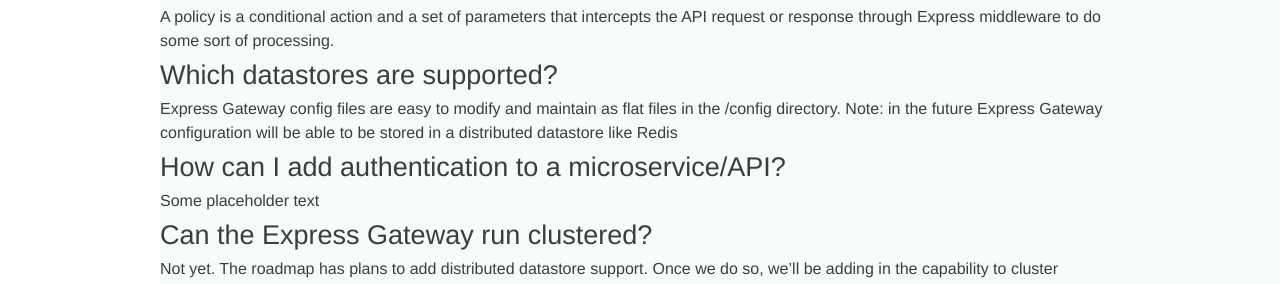
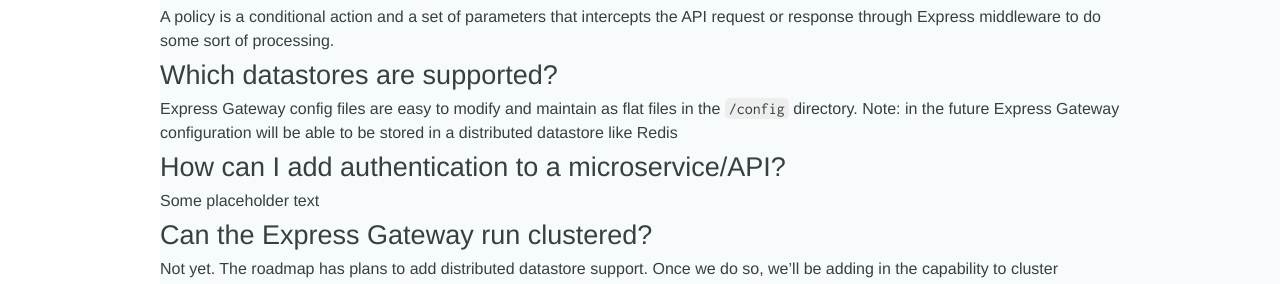
Before and after one commit to ExpressGateway/express-gateway.io, a Jekyll site: the page built from _pages/documentation-faq.md, in a window 1280 px wide. Shown: the part 523-807 px from the top of the page. Built offline with Jekyll 4.4.1, drawn with Linux system fonts in a browser that asks for light colours; nearby versions of some CDN libraries; some web fonts are replaced; comment, search, counter and statistics services are not loaded.

Commit message:
inline code element

```diff
--- a/_includes/head.html
+++ b/_includes/head.html
@@ -11,7 +11,7 @@
   <script async defer src="https://buttons.github.io/buttons.js"></script>
 
   <!-- Enable responsiveness on mobile devices-->
-  <meta name="viewport" content="width=device-width, initial-scale=1.0, maximum-scale=1">
+  <meta name="viewport" content="width=device-width, initial-scale=1.0, user-scalable=yes">
 
 
   <title>
--- a/_sass/_documentation.scss
+++ b/_sass/_documentation.scss
@@ -9,7 +9,7 @@
 
 .documentation {
 
-  .codeHighlight {
+  .codeHighlight, p code {
     align-self: flex-start;
     background-color: $color-gray-light;
     color: $color-text;
```
